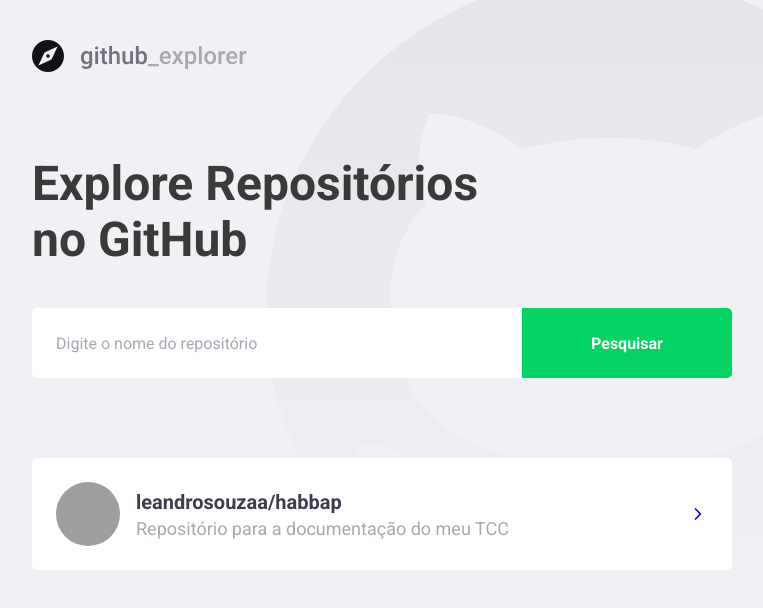
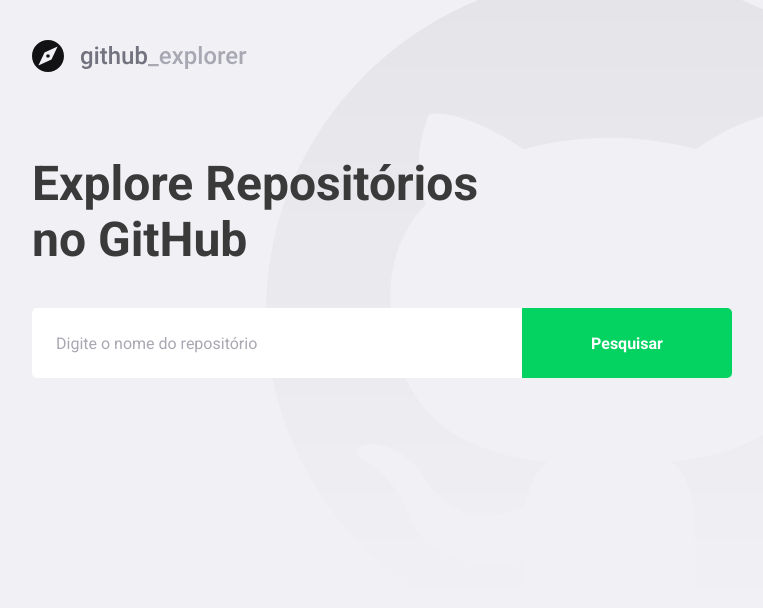
Before and after one commit to leandrosouzaa/github-explorer, a React (Create React App) app in the folder frontend/: page / in a window 1280 px wide. Shown: the top 608 px of the page, without its empty margins (148-911 px from the left). Built offline with nearby package versions, Linux system fonts and the light colour scheme; grey boxes are pictures that could not be loaded.

Commit message:
Fetch repo from GitHub( api)

```diff
--- a/frontend/src/pages/Dashboard/index.tsx
+++ b/frontend/src/pages/Dashboard/index.tsx
@@ -1,32 +1,63 @@
-import React from 'react';
+import React, { useState, FormEvent } from 'react';
 import { FiChevronRight } from 'react-icons/fi';
 
+import api from '../../services/api';
 import logoImg from '../../assets/logo.svg';
 
 import { Title, Form, Repositories } from './styles';
 
-const Dashboard: React.FC = () => (
+interface Repository {
+   full_name: string;
+   description: string;
+   owner: {
+      login: string;
+      avatar_url: string;
+   };
+}
+
+const Dashboard: React.FC = () => {
+   const [newRepo, setNewRepo] = useState('');
+   const [repositories, setRepositories] = useState<Repository[]>([]);
+
+   async function handleAddRepository(
+      e: FormEvent<HTMLFormElement>,
+   ): Promise<void> {
+      e.preventDefault();
+
+      const response = await api.get<Repository>(`repos/${newRepo}`);
+
+      const repository = response.data;
+
+      setRepositories([...repositories, repository]);
+      setNewRepo('');
+   }
+
+   return (
       <>
          <img src={logoImg} alt="GitHub Explorer" />
          <Title>Explore Repositórios no GitHub</Title>
-      <Form>
-         <input placeholder="Digite o nome do repositório" />
+         <Form onSubmit={handleAddRepository}>
+            <input
+               placeholder="Digite o nome do repositório"
+               value={newRepo}
+               onChange={(e) => setNewRepo(e.target.value)}
+            />
             <button type="submit">Pesquisar</button>
          </Form>
          <Repositories>
-         <a href="teste">
-            <img
-               src="https://avatars0.githubusercontent.com/u/51727533?s=460&u=db66dcd045f5e01193f7e162c4bbc193886ae348&v=4"
-               alt="Leandro Ribeiro"
-            />
+            {repositories.map((r) => (
+               <a key={r.full_name} href="teste">
+                  <img src={r.owner.avatar_url} alt={r.owner.login} />
                   <div>
-               <strong>leandrosouzaa/habbap</strong>
-               <p>Repositório para a documentação do meu TCC</p>
+                     <strong>{r.full_name}</strong>
+                     <p>{r.description}</p>
                   </div>
 
                   <FiChevronRight size={20} />
                </a>
+            ))}
          </Repositories>
       </>
    );
+};
 export default Dashboard;
--- /dev/null
+++ b/frontend/src/services/api.ts
@@ -0,0 +1,7 @@
+import axios from 'axios';
+
+const api = axios.create({
+   baseURL: 'https:api.github.com',
+});
+
+export default api;
```
Lines whose indentation alone changed are shown as unchanged.
